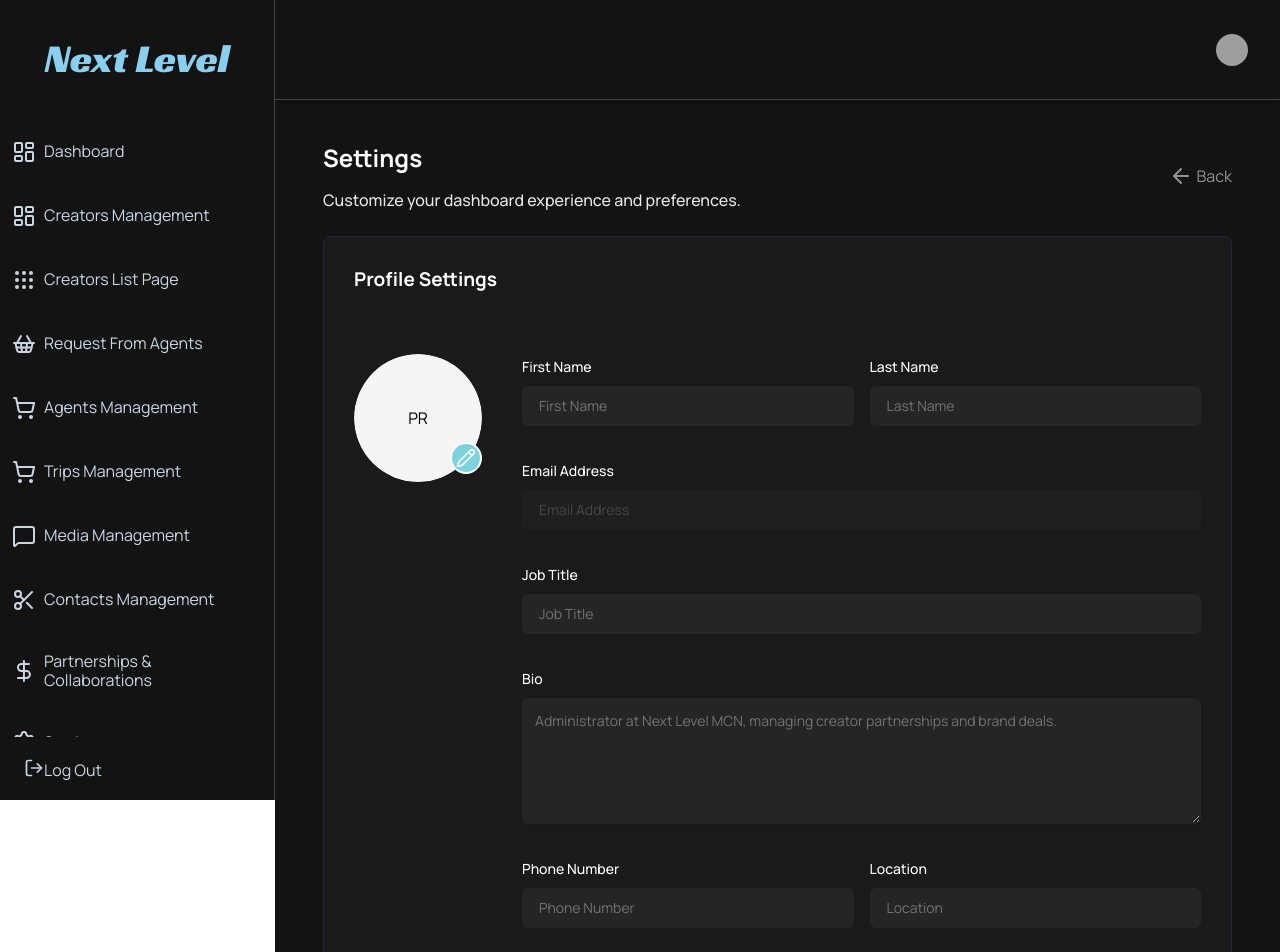
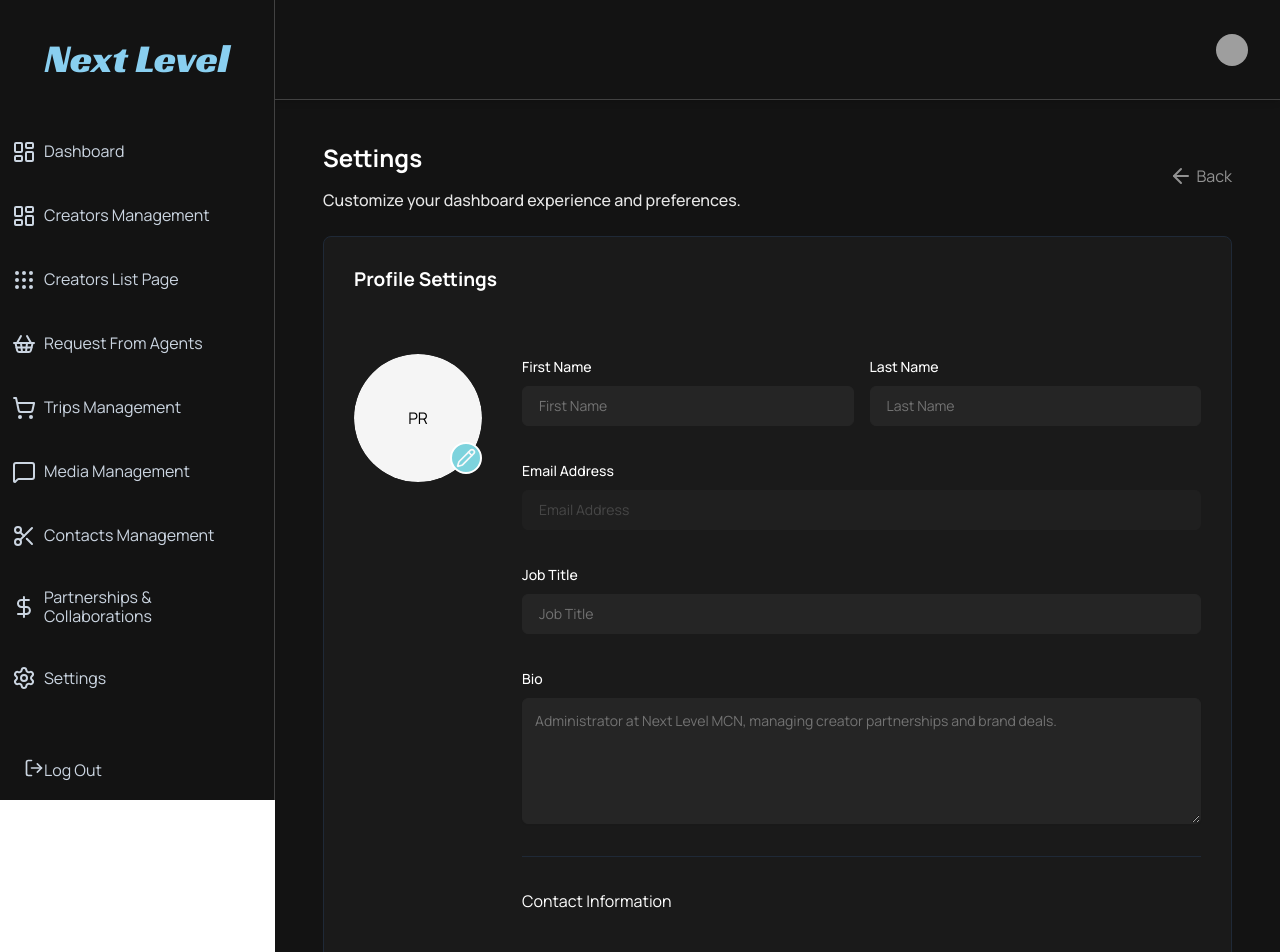
Before and after one commit to fsdteam8/amedka05_admin_dashboard, a Next.js app: page /dashboard/setting/profile in a window 1280 px wide. Shown: the top 952 px of the page. Built offline with nearby package versions, Linux system fonts and the light colour scheme; no server answers; grey boxes are pictures that could not be loaded.

Commit message:
issue slove

```diff
--- a/src/app/(dashboard)/dashboard/contacts_management/_components/ContactsManagement.tsx
+++ b/src/app/(dashboard)/dashboard/contacts_management/_components/ContactsManagement.tsx
@@ -112,7 +112,7 @@ function ContactsManagement() {
         />
       </div>
 
-      <div className="border rounded-lg">
+      <div className="border border-[#1F2937] rounded-lg">
         {contactsQuery.isLoading ? (
           <ContactSkeleton rows={5} />
         ) : contacts.length === 0 ? (
@@ -127,7 +127,7 @@ function ContactsManagement() {
                   : "bg-transparent hover:bg-gray-800/50"
                 }`}
             >
-              <div className="p-6 border-b">
+              <div className="p-6 border-b border-[#1F2937]">
                 <div className="space-y-3">
                   {/* Contact Name */}
                   <h3 className="text-white text-lg font-medium">
--- a/src/app/(dashboard)/dashboard/media_management/_components/MediaManagement.tsx
+++ b/src/app/(dashboard)/dashboard/media_management/_components/MediaManagement.tsx
@@ -198,7 +198,7 @@ function MediaManagement() {
                   key={item._id}
                   className="border-b border-[#B6B6B633] hover:bg-gray-750"
                 >
-                  <TableCell className="text-gray-200 px-4 py-4">
+                  <TableCell className="text-gray-200 px-4 py-4  ">
                     {item.video ? (
                       <ReactPlayer
                         src={item.video}
@@ -211,7 +211,7 @@ function MediaManagement() {
                         href={item.url}
                         target="_blank"
                         rel="noopener noreferrer"
-                        className="text-blue-400 underline hover:text-blue-300"
+                        className="text-blue-400 underline hover:text-blue-300 w-[120px] truncate"
                       >
                         {item.url}
                       </a>
--- a/src/app/(dashboard)/dashboard/setting/profile/_components/profileForm.tsx
+++ b/src/app/(dashboard)/dashboard/setting/profile/_components/profileForm.tsx
@@ -247,7 +247,8 @@ export default function ProfileForm() {
                                 </FormItem>
                             )}
                         />
-
+                            <div className="w-full h-[1px] bg-[#1F2937]"></div>
+                            <p>Contact Information</p>
                         <div className="grid grid-cols-12 gap-4">
                             <div className="col-span-6">
                                 <FormField
--- a/src/app/(dashboard)/dashboard/trips_management/_components/TripsManagement.tsx
+++ b/src/app/(dashboard)/dashboard/trips_management/_components/TripsManagement.tsx
@@ -192,7 +192,7 @@ function TripsManagement() {
                     }}
                   >
                     <div className="absolute inset-0 bg-gradient-to-b from-transparent via-transparent to-black/80"></div>
-                    <div className="absolute top-4 left-4">
+                    <div className="absolute bottom-4 left-4">
                       <h3 className="text-white text-lg font-semibold drop-shadow-lg">
                         {trip.country}
                       </h3>
--- a/src/components/sidebar/Sidebar.tsx
+++ b/src/components/sidebar/Sidebar.tsx
@@ -22,7 +22,7 @@ const navigation = [
   { name: "Creators Management", href: "/dashboard/creators_management", icon: LayoutDashboard },
   { name: "Creators List Page", href: "/dashboard/creators_list", icon: Grip },
   { name: "Request From Agents", href: "/dashboard/request_from_agents", icon: ShoppingBasket },
-  { name: "Agents Management", href: "/dashboard/agents_lists", icon: ShoppingCart },
+  // { name: "Agents Management", href: "/dashboard/agents_lists", icon: ShoppingCart },
   { name: "Trips Management", href: "/dashboard/trips_management", icon: ShoppingCart },
   { name: "Media Management", href: "/dashboard/media_management", icon: MessageSquare },
   { name: "Contacts Management", href: "/dashboard/contacts_management", icon: Scissors },
```
